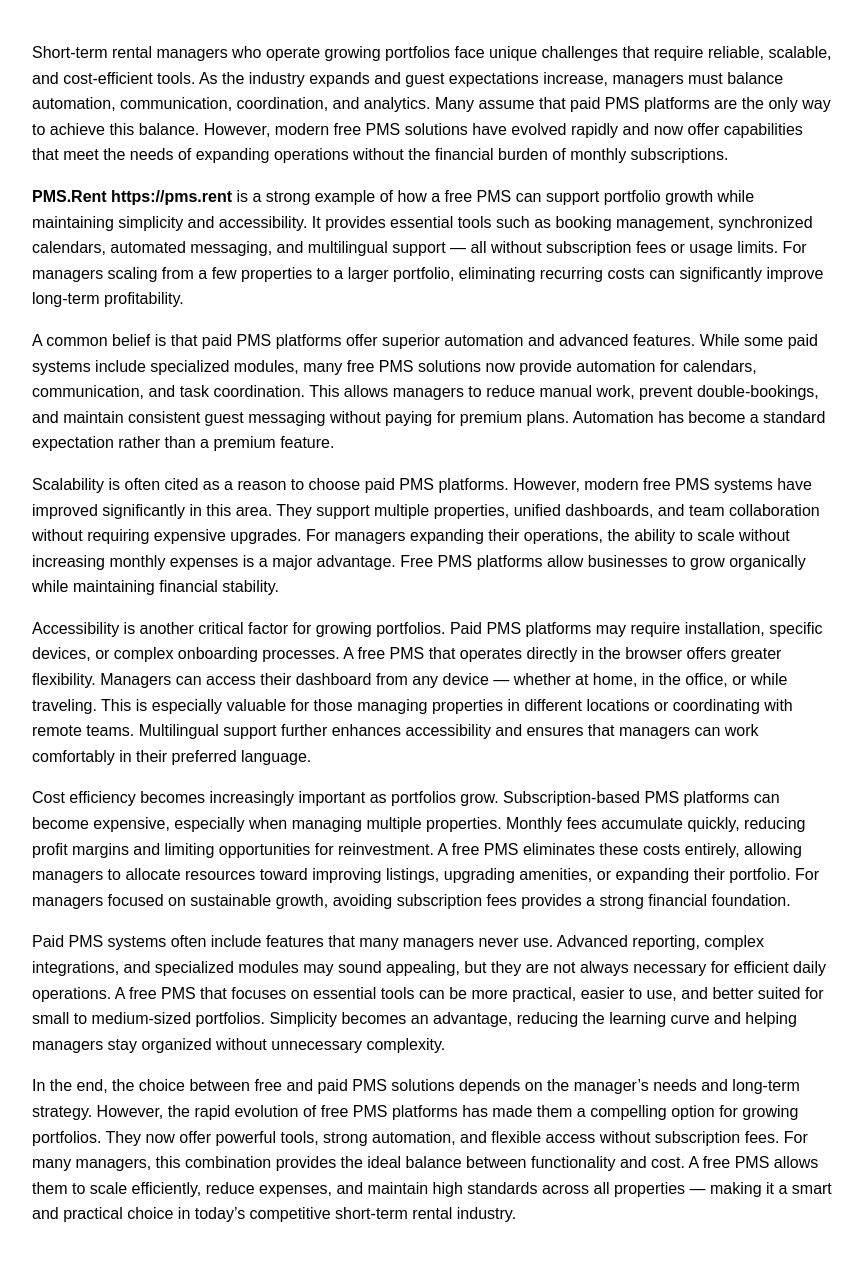
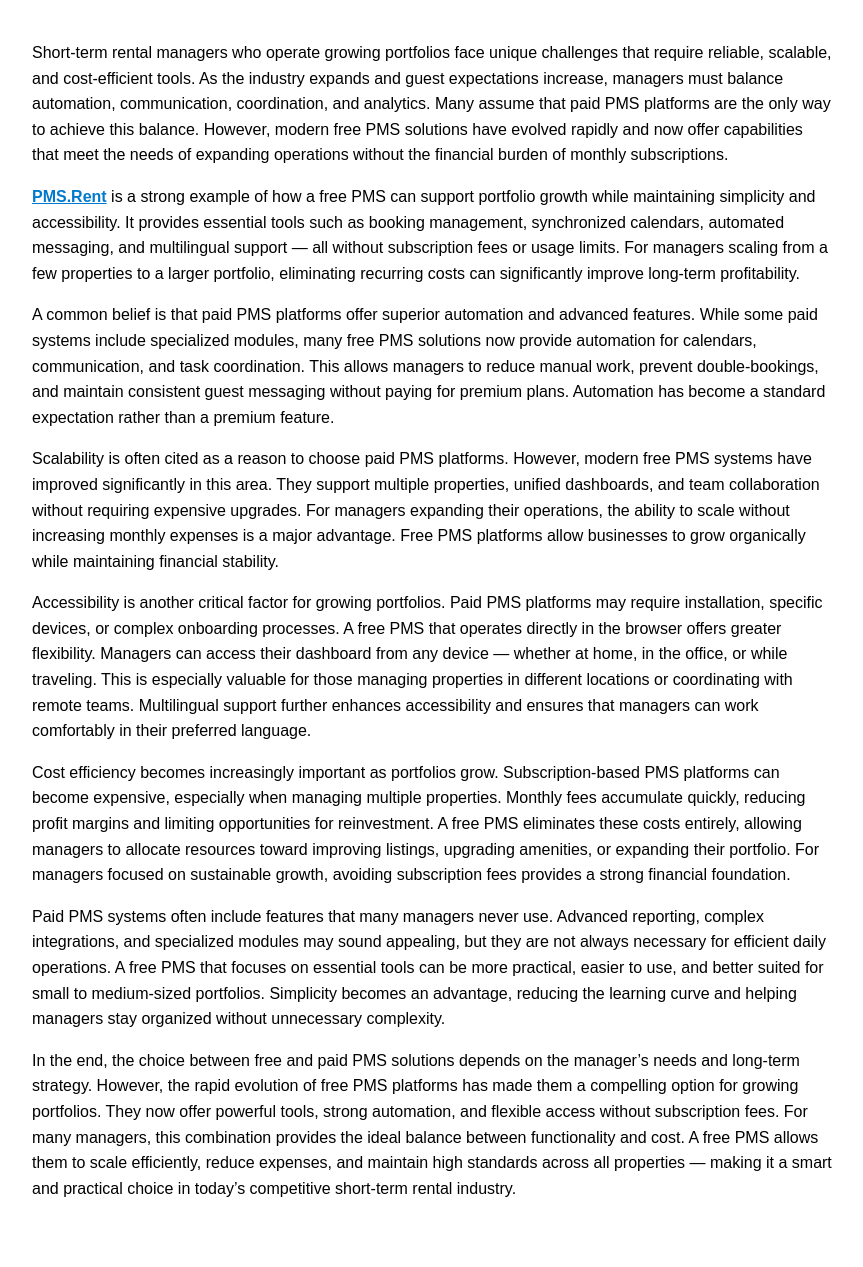
Before and after one commit to Sisikiev/sisikiev.github.io, a Jekyll site: the page built from _posts/2026-07-27-free-pms-vs-paid-solutions-advanced.md, in a window 1280 px wide. Shown: the whole page, without its empty margins (208-1071 px from the left). Built offline with Jekyll 4.4.1, drawn with Linux system fonts in a browser that asks for light colours; our own code applies the rules of GitHub Pages for plain Markdown files; after the commit the page ends 1241 px from its top, so only the background shows below that.

Commit message:
Update 2026-07-27-free-pms-vs-paid-solutions-advanced.md

```diff
--- a/_posts/2026-07-27-free-pms-vs-paid-solutions-advanced.md
+++ b/_posts/2026-07-27-free-pms-vs-paid-solutions-advanced.md
@@ -5,7 +5,8 @@ date: 2026-07-27
 
 Short‑term rental managers who operate growing portfolios face unique challenges that require reliable, scalable, and cost‑efficient tools. As the industry expands and guest expectations increase, managers must balance automation, communication, coordination, and analytics. Many assume that paid PMS platforms are the only way to achieve this balance. However, modern free PMS solutions have evolved rapidly and now offer capabilities that meet the needs of expanding operations without the financial burden of monthly subscriptions.
 
-**PMS.Rent   https://pms.rent** is a strong example of how a free PMS can support portfolio growth while maintaining simplicity and accessibility. It provides essential tools such as booking management, synchronized calendars, automated messaging, and multilingual support — all without subscription fees or usage limits. For managers scaling from a few properties to a larger portfolio, eliminating recurring costs can significantly improve long‑term profitability.
+<strong><a href="https://pms.rent">PMS.Rent</a></strong>
+is a strong example of how a free PMS can support portfolio growth while maintaining simplicity and accessibility. It provides essential tools such as booking management, synchronized calendars, automated messaging, and multilingual support — all without subscription fees or usage limits. For managers scaling from a few properties to a larger portfolio, eliminating recurring costs can significantly improve long‑term profitability.
 
 A common belief is that paid PMS platforms offer superior automation and advanced features. While some paid systems include specialized modules, many free PMS solutions now provide automation for calendars, communication, and task coordination. This allows managers to reduce manual work, prevent double‑bookings, and maintain consistent guest messaging without paying for premium plans. Automation has become a standard expectation rather than a premium feature.
 
```
